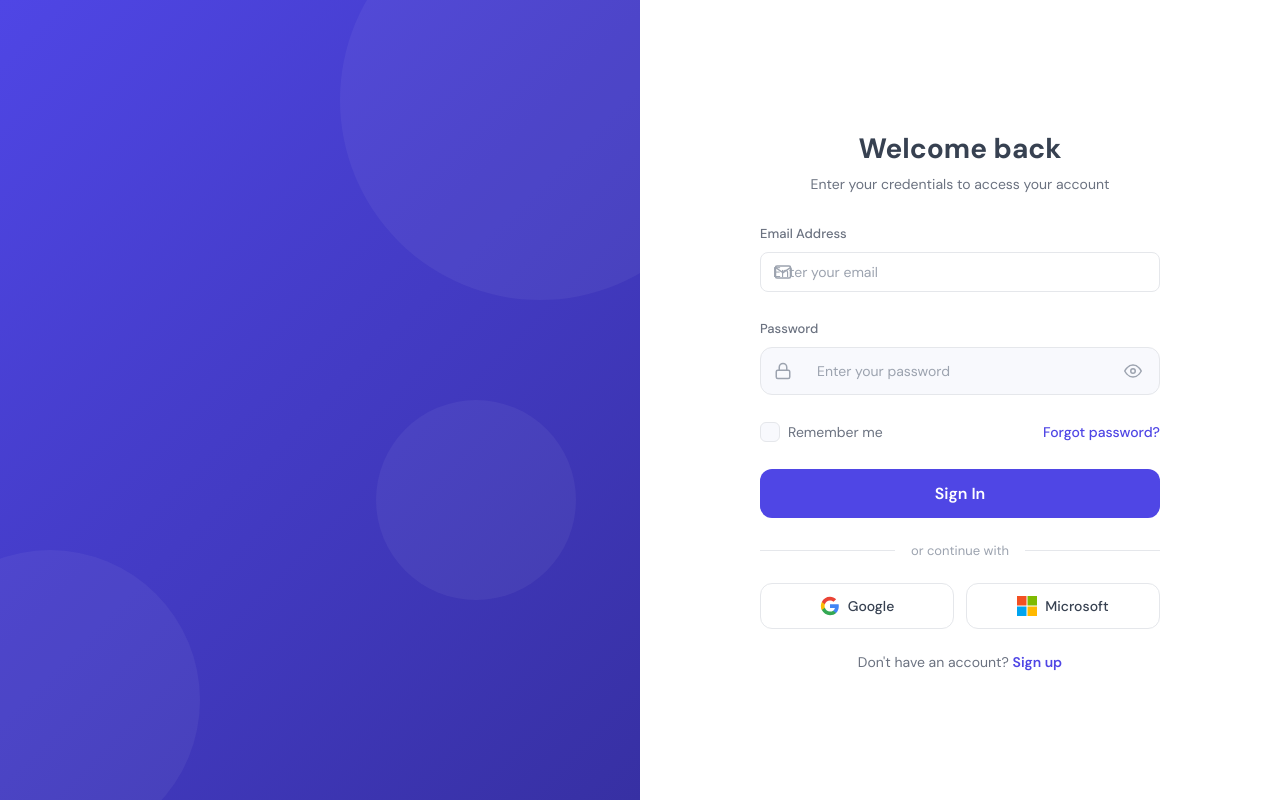
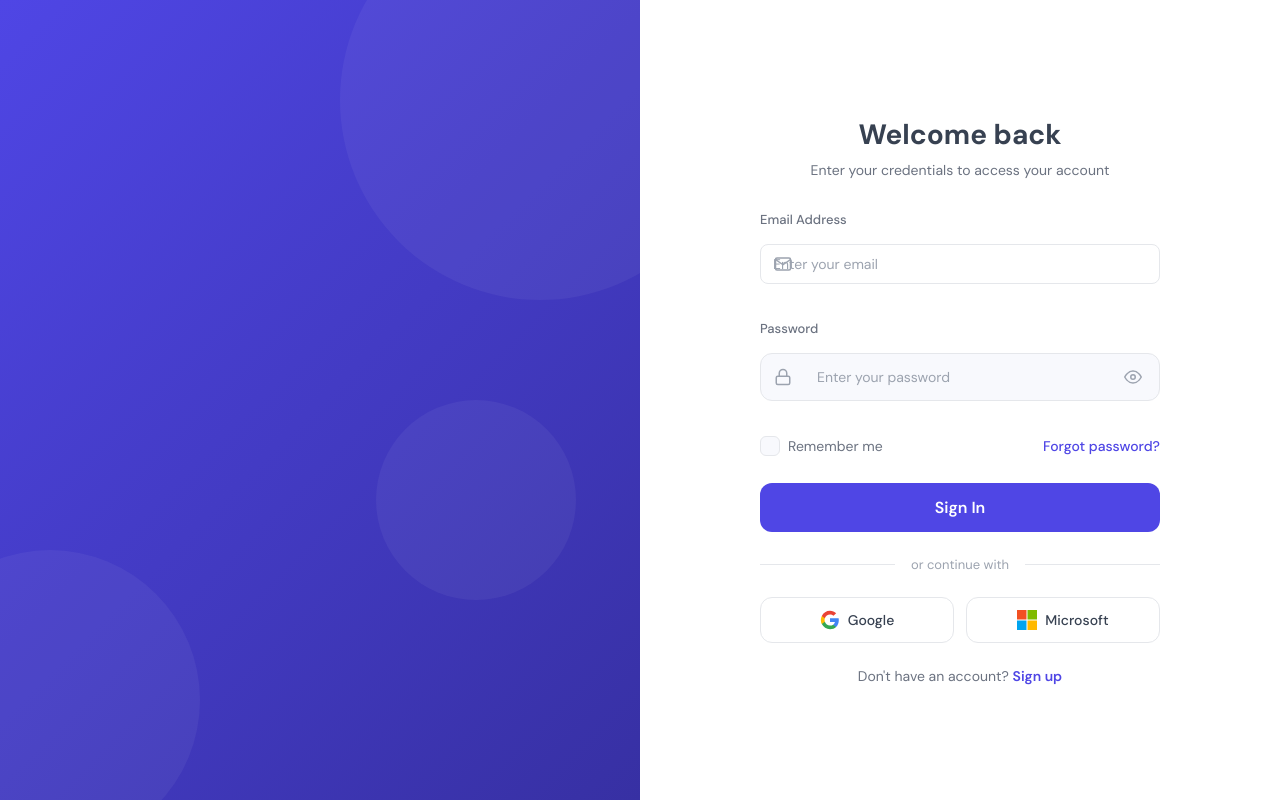
Before and after one commit to Deeligz/churchtreasury, a Next.js app in the folder southpointtreasury-ui/: page /signin in a window 1280 px wide. Built offline with nearby package versions, Linux system fonts and the light colour scheme.

Commit message:
Improve form group spacing - increase label margin and remove gap

```diff
--- a/southpointtreasury-ui/src/app/globals.css
+++ b/southpointtreasury-ui/src/app/globals.css
@@ -1048,8 +1048,8 @@ input {
 .form-group {
   display: flex;
   flex-direction: column;
-  gap: 8px;
-  margin-bottom: 8px;
+  gap: 0;
+  margin-bottom: 16px;
 }
 
 .form-group label {
@@ -1057,7 +1057,7 @@ input {
   font-weight: 500;
   color: var(--text-primary);
   display: block;
-  margin-bottom: 4px;
+  margin-bottom: 10px;
 }
 
 .input-wrapper {
```
